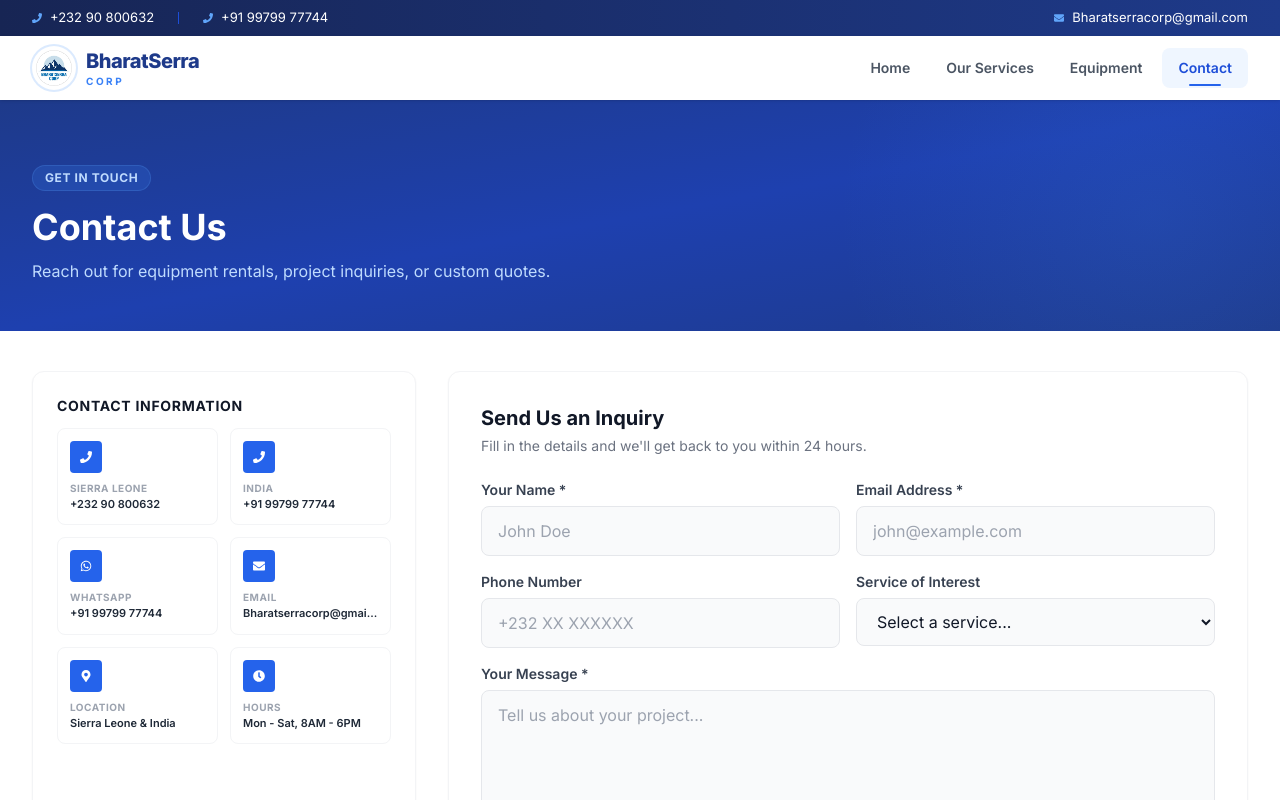
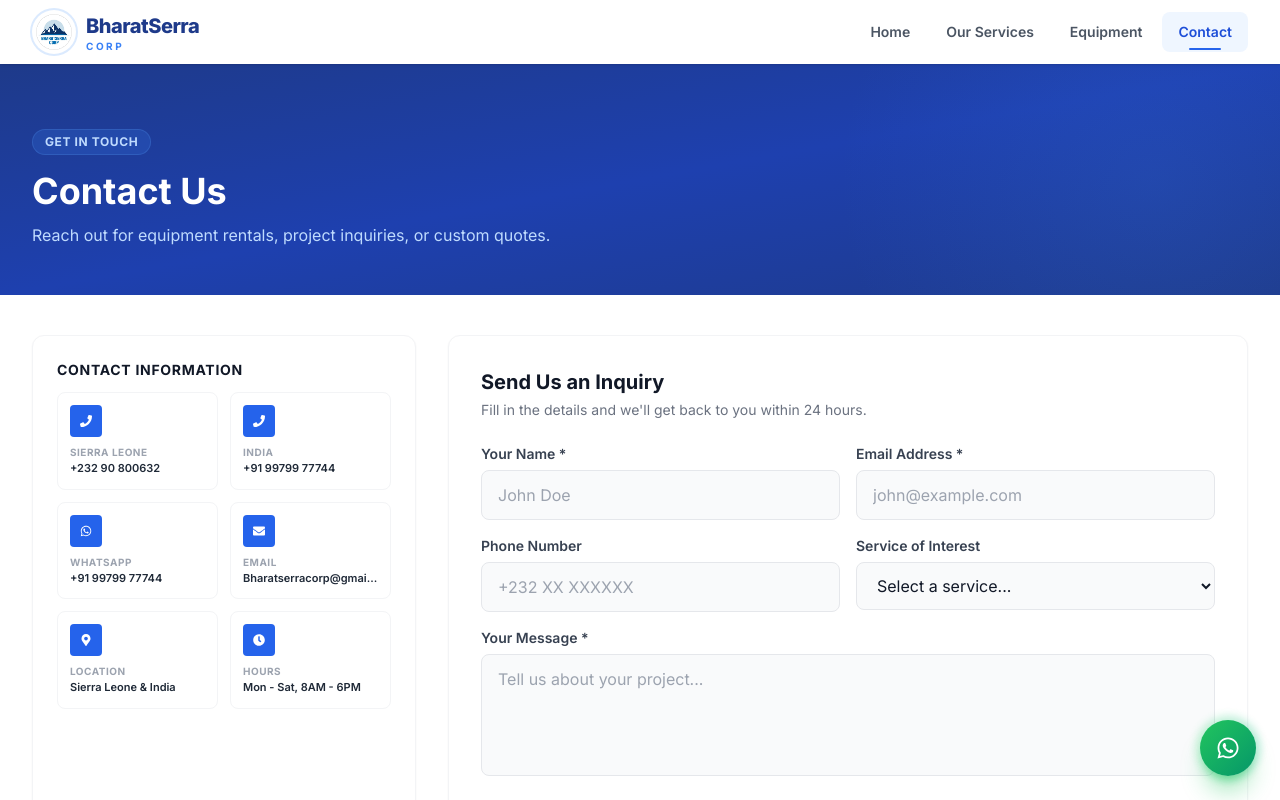
Before and after one commit to ymprajapati0110/BharatSerra, a React (Vite) app: page /contact in a window 1280 px wide. Shown: the top 800 px of the page. Built offline with nearby package versions, Linux system fonts and the light colour scheme.

Commit message:
fix: remove top info bar, add floating WhatsApp back, auto-scroll to form on enquiry

```diff
--- a/src/App.jsx
+++ b/src/App.jsx
@@ -8,6 +8,7 @@ import { useState, useEffect } from "react";
 
 import Navbar from "./components/Navbar";
 import Footer from "./components/Footer";
+import WhatsAppButton from "./components/WhatsAppButton";
 
 import Preloader from "./components/Preloader";
 
@@ -39,6 +40,7 @@ function App() {
           <Route path="/contact" element={<ContactPage />} />
         </Routes>
         <Footer />
+        <WhatsAppButton />
 
       </div>
     </Router>
--- a/src/components/Navbar.jsx
+++ b/src/components/Navbar.jsx
@@ -36,28 +36,6 @@ export default function Navbar() {
 
     return (
         <>
-            {/* TOP INFO BAR — dark blue */}
-            <div className="hidden md:block bg-gradient-to-r from-blue-950 to-blue-900 text-white text-[13px]">
-                <div className="container-custom flex justify-between items-center py-2">
-                    <div className="flex items-center gap-6">
-                        <a href="tel:+23290800632" className="flex items-center gap-2 hover:text-blue-200 transition-colors">
-                            <FaPhone className="text-[10px] text-blue-400" />
-                            +232 90 800632
-                        </a>
-                        <span className="w-px h-3 bg-blue-700" />
-                        <a href="tel:+919979977744" className="flex items-center gap-2 hover:text-blue-200 transition-colors">
-                            <FaPhone className="text-[10px] text-blue-400" />
-                            +91 99799 77744
-                        </a>
-                    </div>
-                    <div className="flex items-center gap-4">
-                        <a href="mailto:Bharatserracorp@gmail.com" className="flex items-center gap-2 hover:text-blue-200 transition-colors">
-                            <FaEnvelope className="text-[10px] text-blue-400" />
-                            Bharatserracorp@gmail.com
-                        </a>
-                    </div>
-                </div>
-            </div>
 
             {/* MAIN NAVBAR */}
             <nav className={`sticky top-0 z-50 bg-white transition-all duration-300 ${scrolled ? "shadow-lg py-1" : "shadow py-2.5"}`}>
--- a/src/pages/ContactPage.jsx
+++ b/src/pages/ContactPage.jsx
@@ -2,7 +2,7 @@
   📘 CONTACT PAGE — Blue theme with quick links, contact cards, and form
 */
 
-import { useState, useEffect } from "react";
+import { useState, useEffect, useRef } from "react";
 import { useSearchParams } from "react-router-dom";
 
 import {
@@ -39,6 +39,7 @@ export default function ContactPage() {
     const [form, setForm] = useState({ name: "", email: "", phone: "", equipment: "", message: "" });
     const [submitted, setSubmitted] = useState(false);
     const [searchParams] = useSearchParams();
+    const formRef = useRef(null);
 
     useEffect(() => {
         window.scrollTo(0, 0);
@@ -49,6 +50,10 @@ export default function ContactPage() {
                 message: `Hi, I'm interested in: ${equipmentName}. Please share availability and pricing details.`,
                 equipment: matchService(equipmentName),
             }));
+            // Scroll to the form after a brief delay
+            setTimeout(() => {
+                formRef.current?.scrollIntoView({ behavior: "smooth", block: "start" });
+            }, 300);
         }
     }, [searchParams]);
 
@@ -129,6 +134,7 @@ export default function ContactPage() {
                     {/* Right: Form */}
                     <div className="lg:col-span-2">
                         <form
+                            ref={formRef}
                             onSubmit={handleSubmit}
                             className="bg-white rounded-xl p-6 sm:p-8 shadow-sm border border-gray-100"
                         >
```
